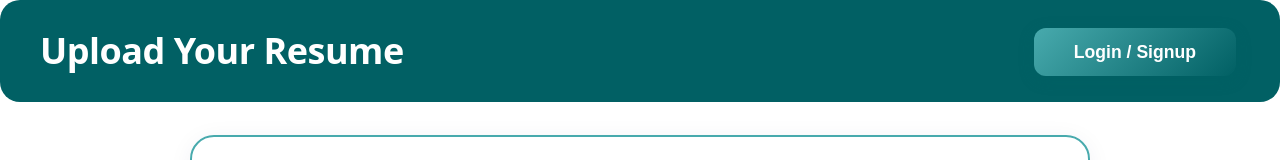
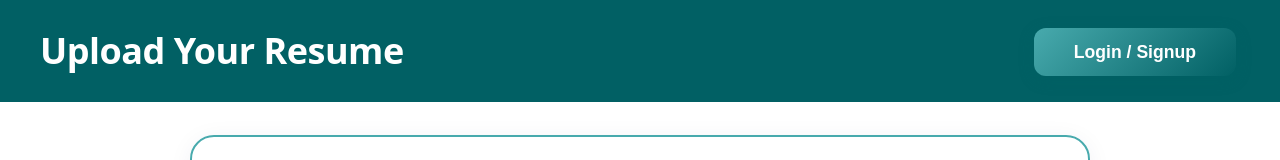
Before and after one commit to harrishussain24/AI-Powered-Resume-Analyzer, a Vue app in the folder frontend/: page / in a window 1280 px wide. Shown: the top 160 px of the page. Built offline with nearby package versions, Linux system fonts and the light colour scheme.

Commit message:
styling applied

```diff
--- a/frontend/src/views/uploadresume.vue
+++ b/frontend/src/views/uploadresume.vue
@@ -302,7 +302,7 @@ const deleteFile = (index) => {
   align-items: flex-start;
   justify-content: space-between;
   background: #016064;
-  border-radius: 1.25rem;
+  /*border-radius: 1.25rem;*/
   padding: 1.5rem 2.5rem 1.5rem 2.5rem;
   margin-bottom: 2rem;
   margin-top: 0;
```
